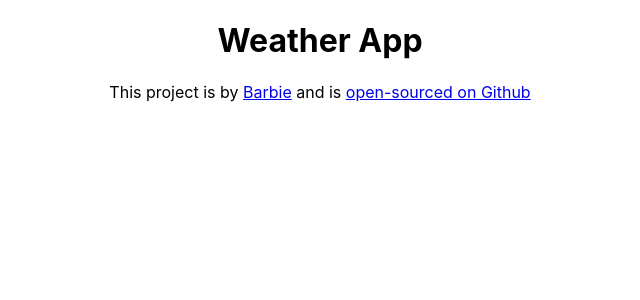
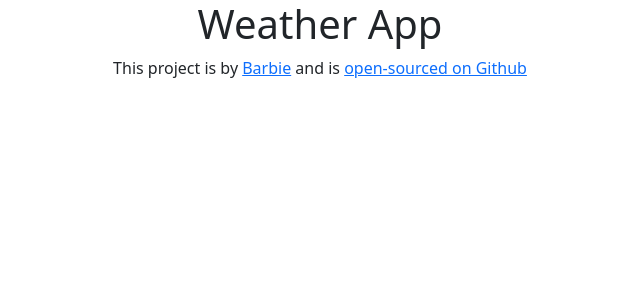
Before and after one commit to bcot-code/react-weather-app, a React (Create React App) app: page / in a window 1280 px wide. Shown: the top 300 px of the page, without its empty margins (320-960 px from the left). Built offline with nearby package versions, Linux system fonts and the light colour scheme.

Commit message:
Added Bootstrap

```diff
--- a/package.json
+++ b/package.json
@@ -6,6 +6,7 @@
     "@testing-library/jest-dom": "^5.16.5",
     "@testing-library/react": "^13.4.0",
     "@testing-library/user-event": "^13.5.0",
+    "bootstrap": "^5.2.3",
     "react": "^18.2.0",
     "react-dom": "^18.2.0",
     "react-scripts": "5.0.1",
--- a/public/index.html
+++ b/public/index.html
@@ -8,6 +8,8 @@
   <meta name="theme-color" content="#000000" />
   <meta name="description" content="Web site created using create-react-app" />
   <link rel="apple-touch-icon" href="%PUBLIC_URL%/logo192.png" />
+  <link href="https://cdn.jsdelivr.net/npm/bootstrap@5.3.0-alpha1/dist/css/bootstrap.min.css" rel="stylesheet"
+    integrity="sha384-GLhlTQ8iRABdZLl6O3oVMWSktQOp6b7In1Zl3/Jr59b6EGGoI1aFkw7cmDA6j6gD" crossorigin="anonymous">
 
   <link rel="manifest" href="%PUBLIC_URL%/manifest.json" />
 
@@ -16,17 +18,9 @@
 
 <body>
   <noscript>You need to enable JavaScript to run this app.</noscript>
+
   <div id="root"></div>
-  <!--
-      This HTML file is a template.
-      If you open it directly in the browser, you will see an empty page.
 
-      You can add webfonts, meta tags, or analytics to this file.
-      The build step will place the bundled scripts into the <body> tag.
-
-      To begin the development, run `npm start` or `yarn start`.
-      To create a production bundle, use `npm run build` or `yarn build`.
-    -->
 </body>
 
 </html>
--- a/src/App.js
+++ b/src/App.js
@@ -4,6 +4,7 @@
 export default function App() {
   return (
     <div className="App">
+      <div className="container">
         <h1>Weather App</h1>
         <footer>
           This project is by {""}{" "}
@@ -17,5 +18,6 @@
           </a>
         </footer>
       </div>
+    </div>
   );
 }
```
Also changed, not shown: src/index.js (+7 -6 lines), 1 other file (tests, documents, lock files or other folders). Lines whose indentation alone changed are shown as unchanged.
